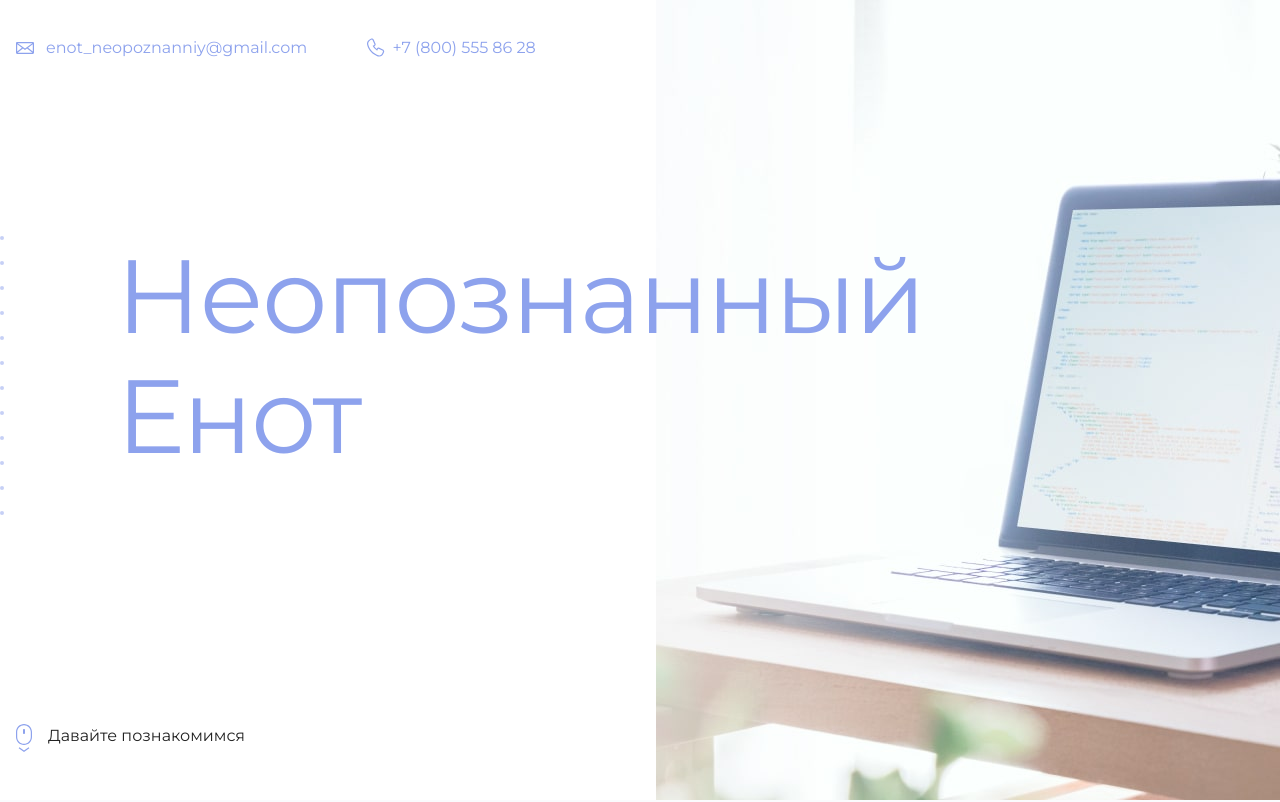
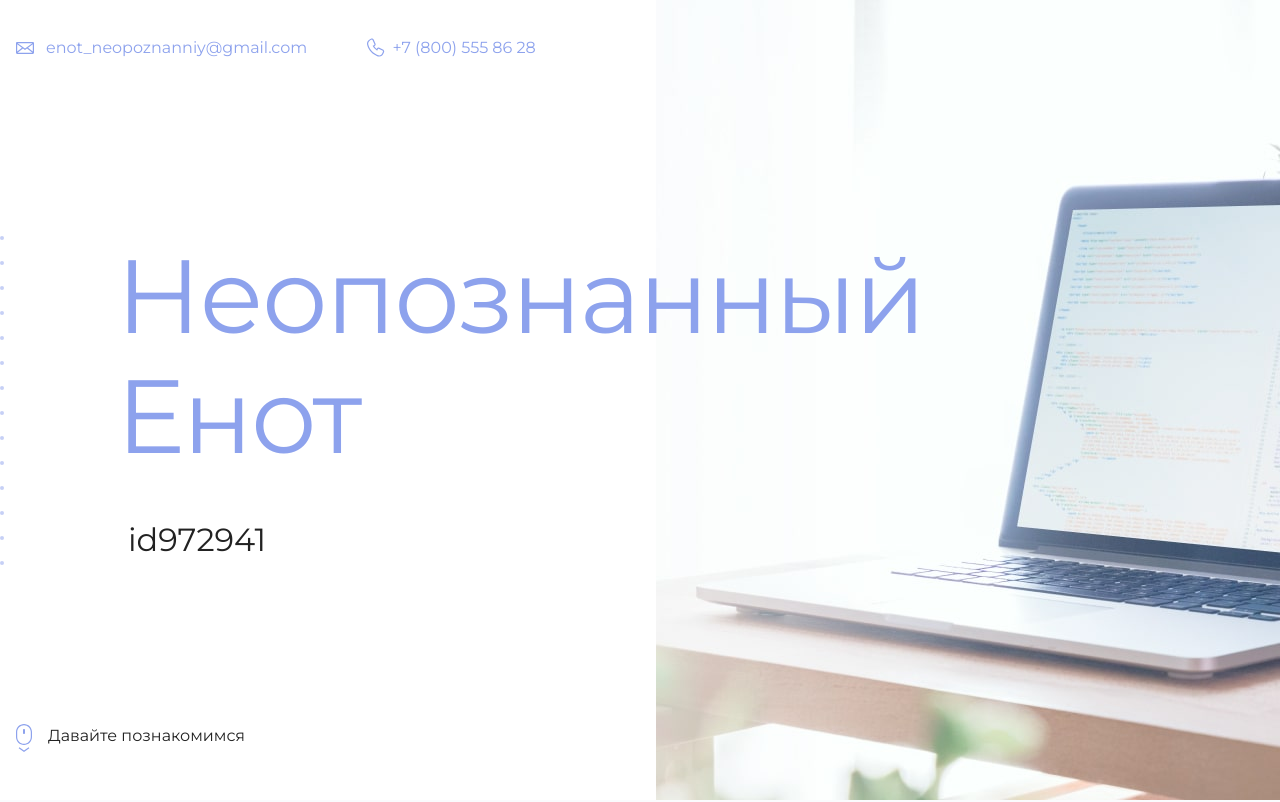
Before and after one commit to Mikamilam/task_1_htmlAcademy, a plain HTML site: page index.html in a window 1280 px wide. Shown: the top 802 px of the page. Drawn offline with Linux system fonts and the light colour scheme.

Commit message:
Добавляет ID

```diff
--- a/index.html
+++ b/index.html
@@ -19,7 +19,7 @@
       <section class="hero-image">
         <div class="container">
           <h1 class="heading">Неопознанный Енот</h1>
-          <p><!-- Тут ваш id на сайте Академии --></p>
+          <p>id972941</p>
         </div>
       </section>
 
```
